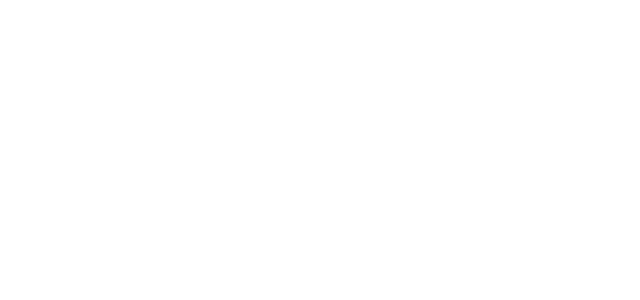
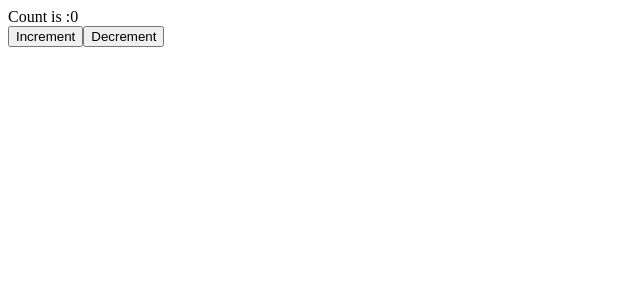
Before and after one commit to savus/testing-vite-react, a React (Vite) app: page / in a window 1280 px wide. Shown: the top 300 px of the page, without its empty margins (0-640 px from the left). Built offline with nearby package versions, Linux system fonts and the light colour scheme.

Commit message:
recreate increment and decrement buttons

```diff
--- a/src/App.tsx
+++ b/src/App.tsx
@@ -1,7 +1,24 @@
 import { useState } from "react";
 
 function App() {
-  return <></>;
+  const [count, setCount] = useState(0);
+
+  const increment = () => {
+    setCount(count + 1);
+  };
+
+  const decrement = () => {
+    setCount(count - 1);
+  };
+  return (
+    <>
+      <div>Count is :{count}</div>
+      <div>
+        <button onClick={increment}>Increment</button>
+        <button onClick={decrement}>Decrement</button>
+      </div>
+    </>
+  );
 }
 
 export default App;
```
